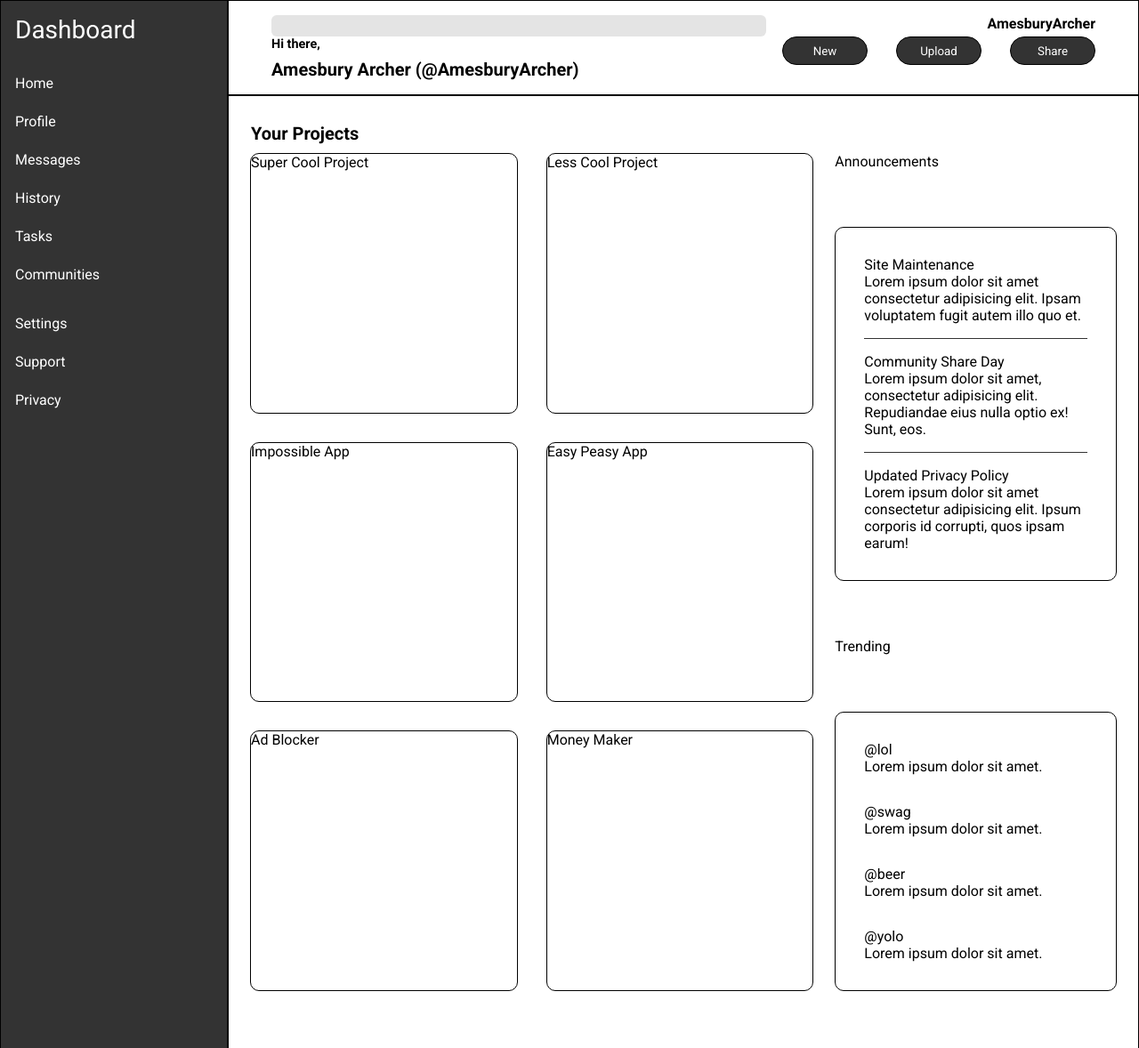
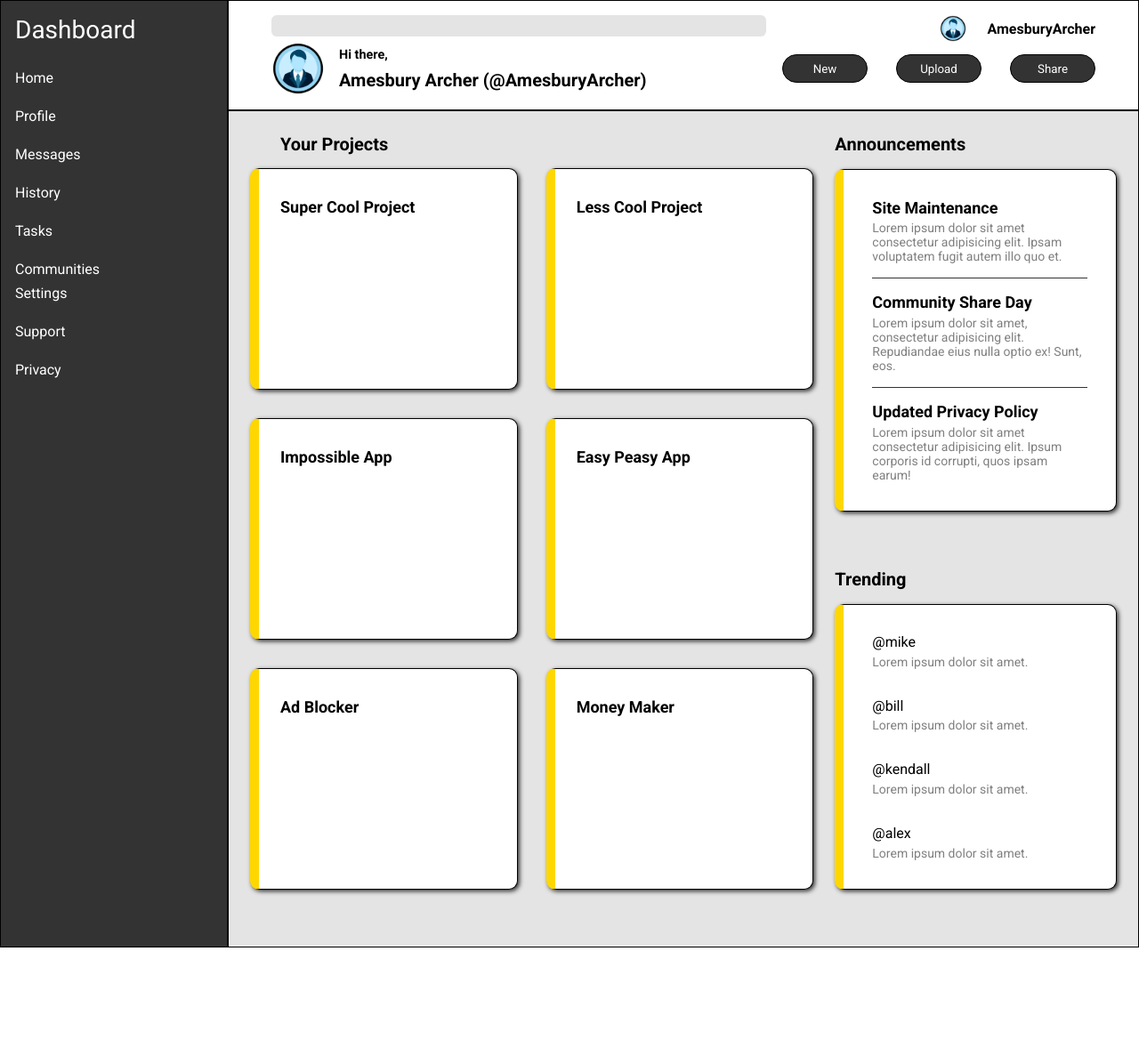
Before and after one commit to AmesburyArcher/concept-dashboard, a plain HTML site: page index.html in a window 1280 px wide. Shown: the whole page at 89% size. After the commit the page ends 1065 px from the top, so only its background shows below. Drawn offline with Linux system fonts and the light colour scheme.

Commit message:
page is laid out for desktop viewing

```diff
--- a/index.html
+++ b/index.html
@@ -12,13 +12,16 @@
        <div id="header">
            <div class="upper-header">
                <input type="search">
-               <span class="profile">AmesburyArcher</span>
+               <span class="profile"><img class="profile-img" src="icon.png" alt="icon"> AmesburyArcher</span>
            </div>
 
            <div class="lower-header">
+               <div class="welcome-container">
+                   <img class="user-img" src="icon.png" alt="icon">
                    <div class="user-intro">
                        <div class="welcome">Hi there,</div>
                        <div class="user">Amesbury Archer (@AmesburyArcher)</div>
+                   </div>
                </div>
                <div class="button-container">
                    <button class="header-btn">New</button>
@@ -51,52 +54,59 @@
 
                 <div class="projects-container">
                     <div class="project projects-1">
-                        Super Cool Project
+                        <p class="project-title">Super Cool Project</p>
                     </div>
                     <div class="project projects-2">
-                        Less Cool Project
+                        <p class="project-title">Less Cool Project</p>
                     </div>
                     <div class="project projects-3">
-                        Impossible App
+                        <p class="project-title">Impossible App</p>
                     </div>
                     <div class="project projects-4">
-                        Easy Peasy App
+                        <p class="project-title">Easy Peasy App</p>
                     </div>
                     <div class="project projects-5">
-                        Ad Blocker
+                        <p class="project-title">Ad Blocker</p>
                     </div>
                     <div class="project projects-6">
-                        Money Maker
+                        <p class="project-title">Money Maker</p>
                     </div>
                 </div>
 
 
                 <div class="right-content-container">
-                    <p>Announcements</p>
+                    <div class="right-1">
+                        <p class="right-title">Announcements</p>
                         <div class="right-content announcements-container">
-                        <div class="announcements announcements-border">Site Maintenance
-                            <p>Lorem ipsum dolor sit amet consectetur adipisicing elit. Ipsam voluptatem fugit autem illo quo et.</p>
+                            <div class="announcements announcements-border">
+                                <p class="announcements-title">Site Maintenance</p>
+                                <p class="announcements-text">Lorem ipsum dolor sit amet consectetur adipisicing elit. Ipsam voluptatem fugit autem illo quo et.</p>
                             </div>
-                        <div class="announcements announcements-border">Community Share Day
-                            <p>Lorem ipsum dolor sit amet, consectetur adipisicing elit. Repudiandae eius nulla optio ex! Sunt, eos.</p>
+                            <div class="announcements announcements-border">
+                                <p class="announcements-title">Community Share Day</p>
+                                <p class="announcements-text">Lorem ipsum dolor sit amet, consectetur adipisicing elit. Repudiandae eius nulla optio ex! Sunt, eos.</p>
                             </div>
-                        <div class="announcements">Updated Privacy Policy
-                            <p>Lorem ipsum dolor sit amet consectetur adipisicing elit. Ipsum corporis id corrupti, quos ipsam earum!</p>
+                            <div class="announcements">
+                                <p class="announcements-title">Updated Privacy Policy</p>
+                                <p class="announcements-text">Lorem ipsum dolor sit amet consectetur adipisicing elit. Ipsum corporis id corrupti, quos ipsam earum!</p>
                             </div>
                         </div>
-                    <p>Trending</p>
+                    </div>
+                    <div class="right-2">
+                        <p class="right-title">Trending</p>
                         <div class="right-content trending-container">
-                        <div class="trending">@lol
-                            <p>Lorem ipsum dolor sit amet.</p>
+                            <div class="trending">@mike
+                                <p class="trending-text">Lorem ipsum dolor sit amet.</p>
                             </div>
-                        <div class="trending">@swag
-                            <p>Lorem ipsum dolor sit amet.</p>
+                            <div class="trending">@bill
+                                <p class="trending-text">Lorem ipsum dolor sit amet.</p>
                             </div>
-                        <div class="trending">@beer
-                            <p>Lorem ipsum dolor sit amet.</p>
+                            <div class="trending">@kendall
+                                <p class="trending-text">Lorem ipsum dolor sit amet.</p>
                             </div>
-                        <div class="trending">@yolo
-                            <p>Lorem ipsum dolor sit amet.</p>
+                            <div class="trending">@alex
+                                <p class="trending-text">Lorem ipsum dolor sit amet.</p>
+                            </div>
                         </div>
                     </div>
                 </div>
--- a/styles.css
+++ b/styles.css
@@ -46,14 +46,36 @@ input[type=search]:focus {
     box-shadow: 2px 2px 5px black;
 }
 
+span.profile {
+    display: flex;
+    align-items: center;
+    gap: 1.5rem;
+}
+
+img.profile-img {
+    height: 30px;
+    width: auto;
+}
+
 #header .profile,
 #header .user-intro {
     font-weight: 700;
 }
 
+.welcome-container {
+    display: flex;
+    align-items: center;
+    gap: 1rem;
+}
+
 .welcome {
     font-size: 0.9rem;
     padding-bottom: 0.5rem;
+}
+
+img.user-img {
+    height: 60px;
+    width: auto;
 }
 
 .user {
@@ -63,6 +85,7 @@ input[type=search]:focus {
 .lower-header {
     display: flex;
     justify-content: space-between;
+    align-items: center;
     padding: 0 3rem 1rem 3rem;
 }
 
@@ -78,6 +101,11 @@ input[type=search]:focus {
     height: 2rem;
     background-color: #333;
     color: white;
+}
+
+.header-btn:hover {
+    cursor: pointer;
+    box-shadow: 1px 1px 5px #333;
 }
 
 #dashboard {
@@ -96,12 +124,20 @@ ul.directory, ul.settings {
     row-gap: 1.5rem;
 }
 
+ul.directory li:hover,
+ul.settings li:hover {
+    cursor: pointer;
+    color: rgb(228, 228, 228);
+    transform: scale(1.02);
+}
+
 #dashboard > .logo {
     font-size: 28px;
 }
 
 #content {
     border: 1px solid black;
+    background-color: rgb(228, 228, 228);
     grid-column: 2 / 3;
     display: grid;
     grid-template-columns: 2fr 1fr;
@@ -117,7 +153,16 @@ ul.directory, ul.settings {
 
 .project {
     border: 1px solid black;
+    border-left: solid 10px gold;
     border-radius: 10px;
+    padding: 2rem 1.5rem;
+    background-color: white;
+    box-shadow: 2px 2px 5px #333;
+}
+
+p.project-title {
+    font-size: 18px;
+    font-weight: 700;
 }
 
 .projects-1 {
@@ -127,7 +172,7 @@ ul.directory, ul.settings {
 .projects-1::before {
     content: 'Your Projects';
     position: absolute;
-    top: -35px;
+    top: -40px;
     font-size: 20px;
     font-weight: 700;
 }
@@ -135,40 +180,54 @@ ul.directory, ul.settings {
 .right-content-container {
     display: flex;
     flex-direction: column;
-    justify-content: space-between;
     gap: 4rem;
-    padding: 4rem 1.5rem 4rem 0;
+    padding: 24.5px 1.5rem 4rem 0;
 }
 
-.right-content-container p {
-    height: fit-content
+.right-content-container p.right-title {
+    height: fit-content;
+    font-size: 20px;
+    font-weight: 700;
+    padding-bottom: 1rem;
 }
 
 .right-content {
     border: solid 1px black;
+    border-left: solid 10px gold;
     border-radius: 10px;
+}
+
+.right-1,
+.right-2 {
+    display: flex;
+    flex-direction: column;
+    flex: 1;
 }
 
 .announcements-container {
     display: flex;
     flex-direction: column;
     justify-content: center;
+    flex: 1;
+    background-color: white;
+    box-shadow: 2px 2px 5px #333;
     padding: 1rem 2rem;
-    flex: 1;
     position: relative;
 }
 
-/* .announcements-container::before {
-    content: 'Announcements';
-    position: absolute;
-    top: -35px;
-    left: 0;
-    font-size: 20px;
-    font-weight: 700;
-} */
-
 .announcements{
     padding: 1rem 0 1rem 0;
+}
+
+.announcements-title {
+    font-size: 18px;
+    font-weight: 700;
+    padding-bottom: 0.3rem;
+}
+
+.announcements-text {
+    color: grey;
+    font-size: 14px;
 }
 
 .announcements-border {
@@ -184,17 +243,16 @@ ul.directory, ul.settings {
     display: flex;
     flex-direction: column;
     justify-content: center;
+    flex: 1;
+    background-color: white;
+    box-shadow: 2px 2px 5px #333;
     gap: 2rem;
     padding: 2rem;
-    flex: 1;
     position: relative;
 }
 
-/* .trending-container::before {
-    content: 'Trending';
-    position: absolute;
-    top: -35px;
-    left: 0;
-    font-size: 20px;
-    font-weight: 700;
-} */
+.trending-text {
+    color: grey;
+    font-size: 14px;
+    padding-top: 0.3rem;
+}
```
Also changed, not shown: icon.png (added). Lines whose indentation alone changed are shown as unchanged.
